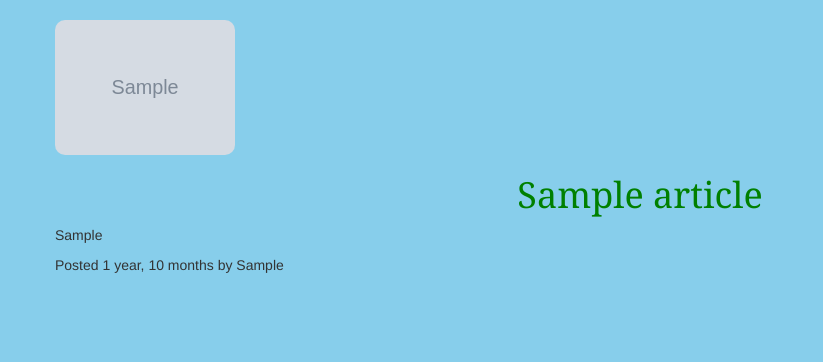
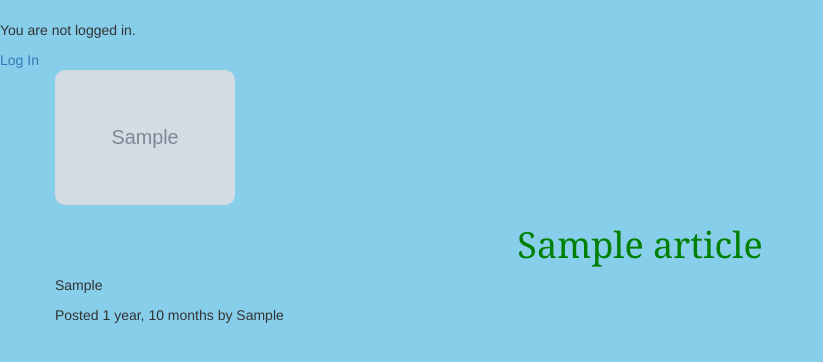
Before and after one commit to kimutaimeshack/Instagram_clone, a Django app: page /article/1 in a window 1280 px wide. Shown: the part 52-414 px from the top of the page, without its empty margins (0-823 px from the left). Run offline with Django 3.2, Linux system fonts and the light colour scheme; tables that the repository leaves empty hold one stand-in row (values such as "Sample post"); grey boxes marked "Sample" are stand-in pictures; some libraries are stand-ins or nearby versions.

Commit message:
add login details on base.html file

```diff
--- a/photos/templates/my-photos/base.html
+++ b/photos/templates/my-photos/base.html
@@ -20,7 +20,12 @@
 <body>
     {% include "navbar.html" %}
 
-
+    {% if user.is_authenticated %}
+     <p>Hi {{ user.username }}!</p>
+      {% else %}
+      <p>You are not logged in.</p>
+      <a href="{% url 'login' %}">Log In</a>
+      {% endif %}
     {% block content %} <h1 class='text-center'> Instagram </h1> {%endblock%}
 
     {% block scripts %}
```
